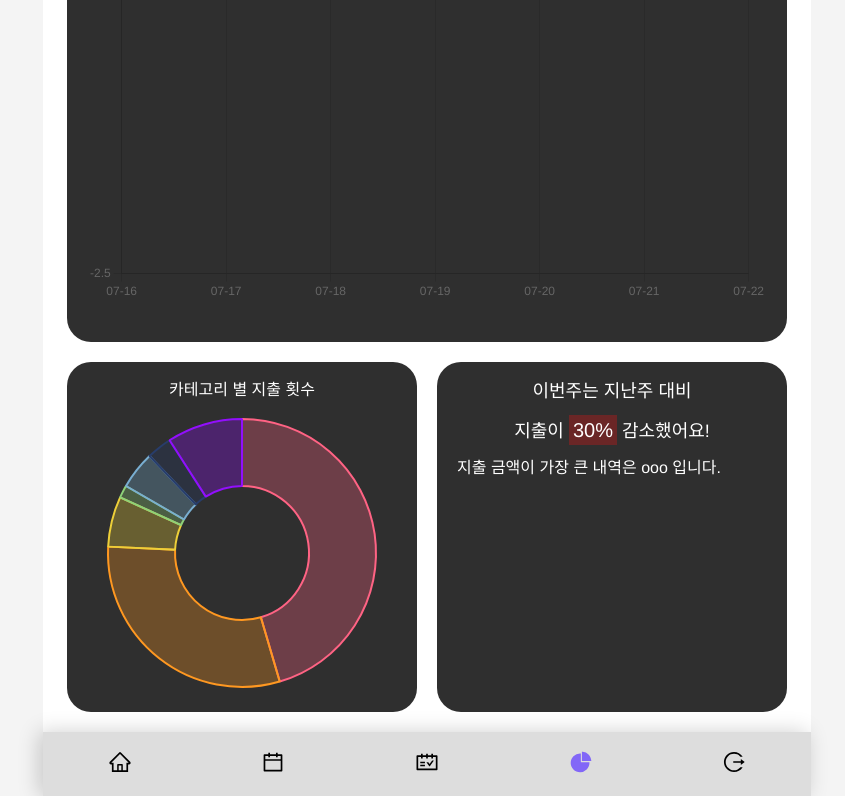
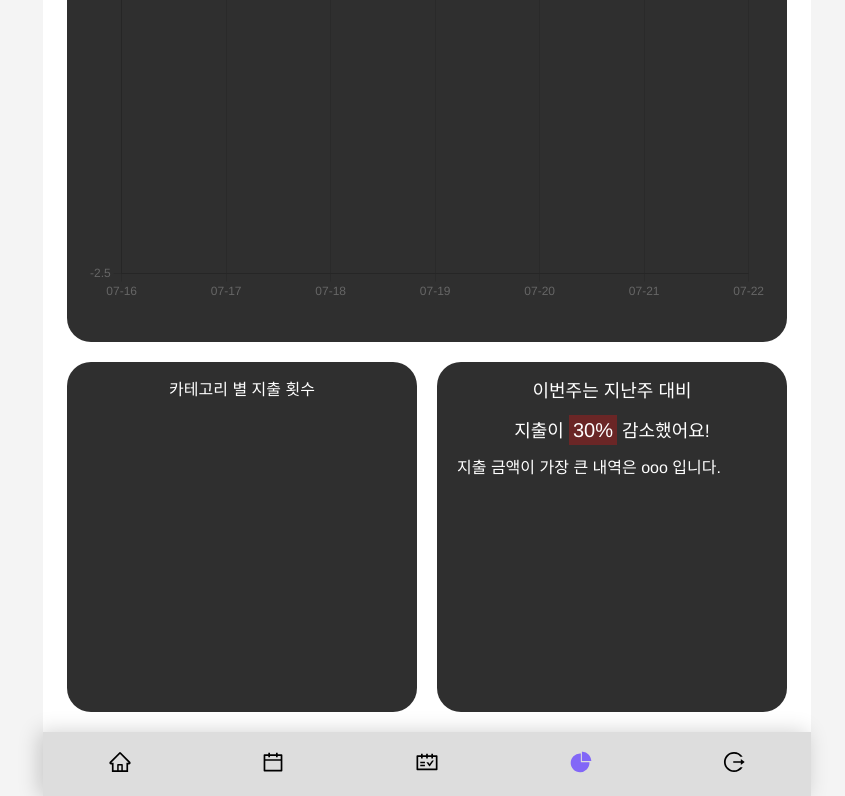
Before and after one commit to FC-TOY-10/ddock-ple, a React (Vite) app: page /chart in a window 1280 px wide. Shown: the part 300-1096 px from the top of the page, without its empty margins (213-1058 px from the left). Built offline with nearby package versions, Linux system fonts and the light colour scheme; no server answers.

Commit message:
feat: 카테고리 별 지출 도넛 차트 데이터 연동

```diff
--- a/src/components/chart/WeeklyChart.tsx
+++ b/src/components/chart/WeeklyChart.tsx
@@ -18,13 +18,17 @@ export const WeeklyChart = React.memo(() => {
   const categoriesData = useMemo(() => {
     const allHistories = [] as ICalendarResponse[]
     weeklyHistories.forEach(data => allHistories.push(...data.histories))
+    const labels = chartCategory.map(category => category.category)
+    const datas = labels.map(
+      category => allHistories.filter(data => data.category === category).length || 0
+    )
 
     return {
-      labels: chartCategory.map(category => category.category),
+      labels: labels,
       datasets: [
         {
           label: '지출 횟수',
-          data: [30, 20, 4, 1, 3, 2, 6],
+          data: datas,
           backgroundColor: chartCategory.map(category => category.bgColor),
           borderColor: chartCategory.map(category => category.borderColor),
           borderWidht: 1
```
